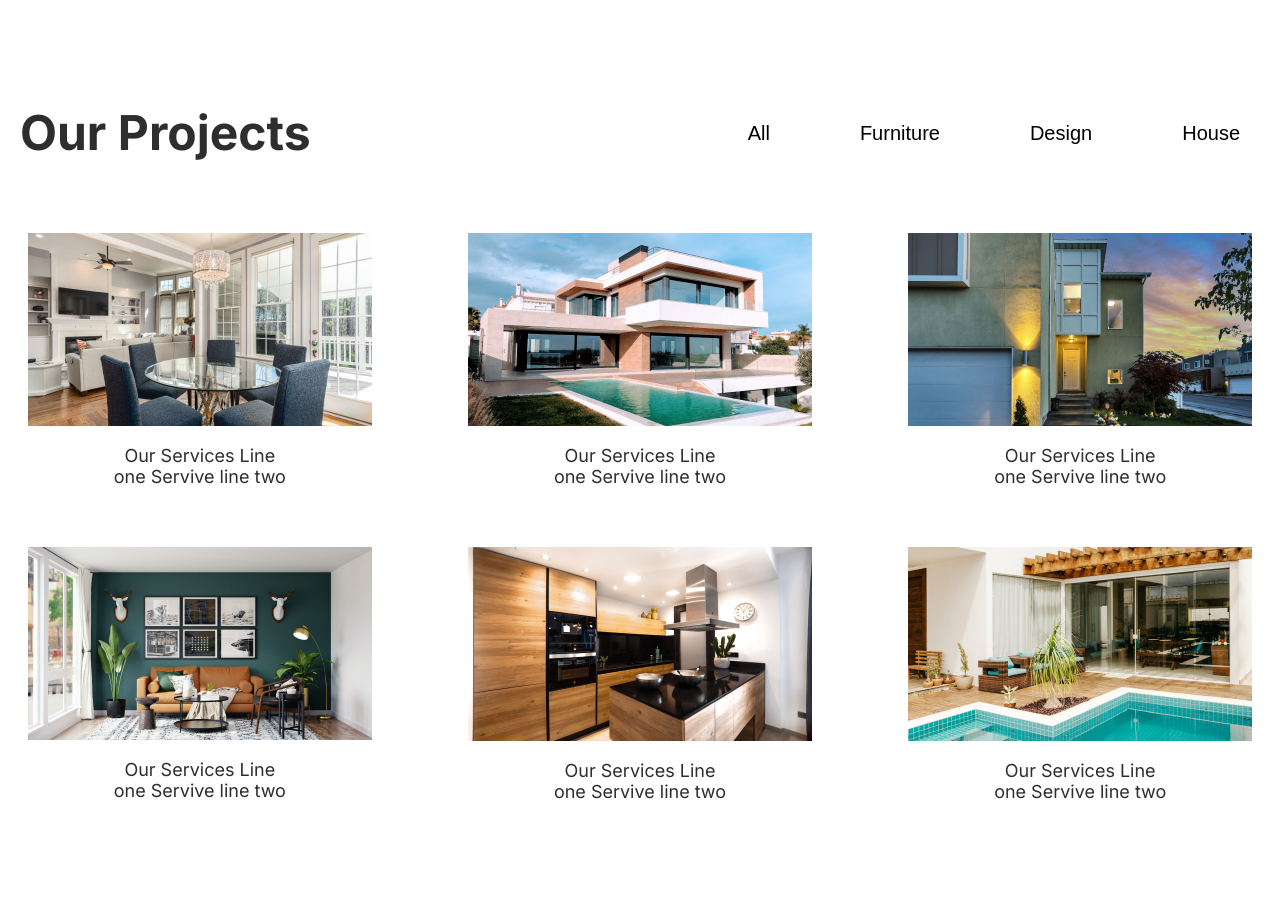
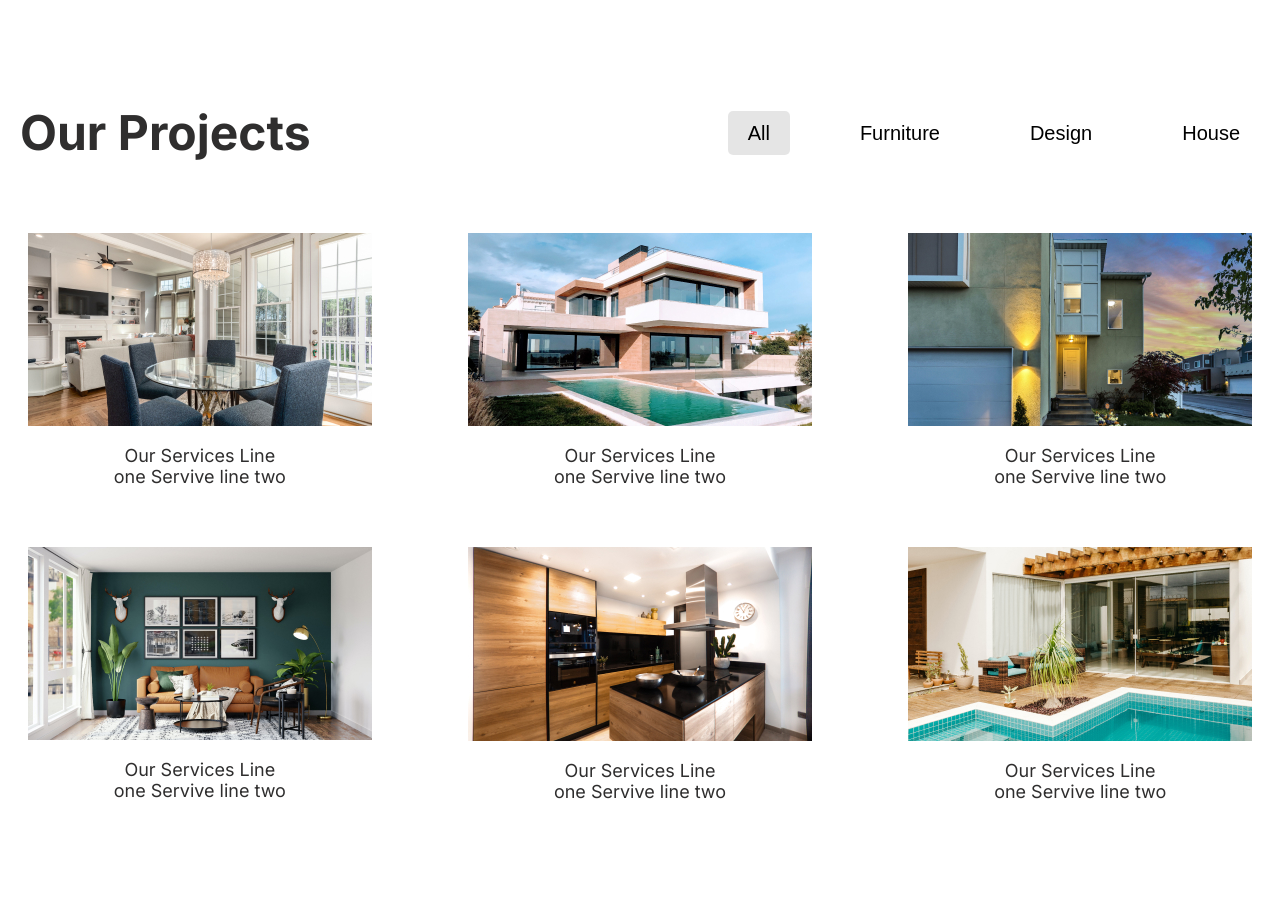
Before and after one commit to DevFariz/archiweb, a React (Create React App) app: page / in a window 1280 px wide. Shown: the part 1920-2825 px from the top of the page. Built offline with nearby package versions, Linux system fonts and the light colour scheme.

Commit message:
fix: style problems for filter in projects component

```diff
--- a/src/components/projects/projectsFilter/ProjectsFilter.js
+++ b/src/components/projects/projectsFilter/ProjectsFilter.js
@@ -4,7 +4,7 @@ import "./ProjectsFilter.scss";
 
 export default class ProjectsFilter extends Component {
   render() {
-    const { onFilterProjects } = this.props;
+    const { onFilterProjects, filter } = this.props;
     const buttonsData = [
       { name: "all", label: "All" },
       { name: "furniture", label: "Furniture" },
@@ -13,8 +13,11 @@ export default class ProjectsFilter extends Component {
     ];
 
     const buttons = buttonsData.map(({ name, label }) => {
+      const active = filter === name;
+      const clazz = active ? "projects__btn_active projects__btn" : "projects__btn";
+
       return (
-        <button className="projects__btn" key={name} onClick={() => onFilterProjects(name)}>
+        <button className={clazz} key={name} onClick={() => onFilterProjects(name)}>
           {label}
         </button>
       );
--- a/src/components/projects/projectsFilter/ProjectsFilter.scss
+++ b/src/components/projects/projectsFilter/ProjectsFilter.scss
@@ -14,4 +14,7 @@
   &:hover{
     background-color: rgba(0, 0, 0, 0.1);
   }
+  &_active{
+    background-color: rgba(0, 0, 0, 0.1);
+  }
 }
```
